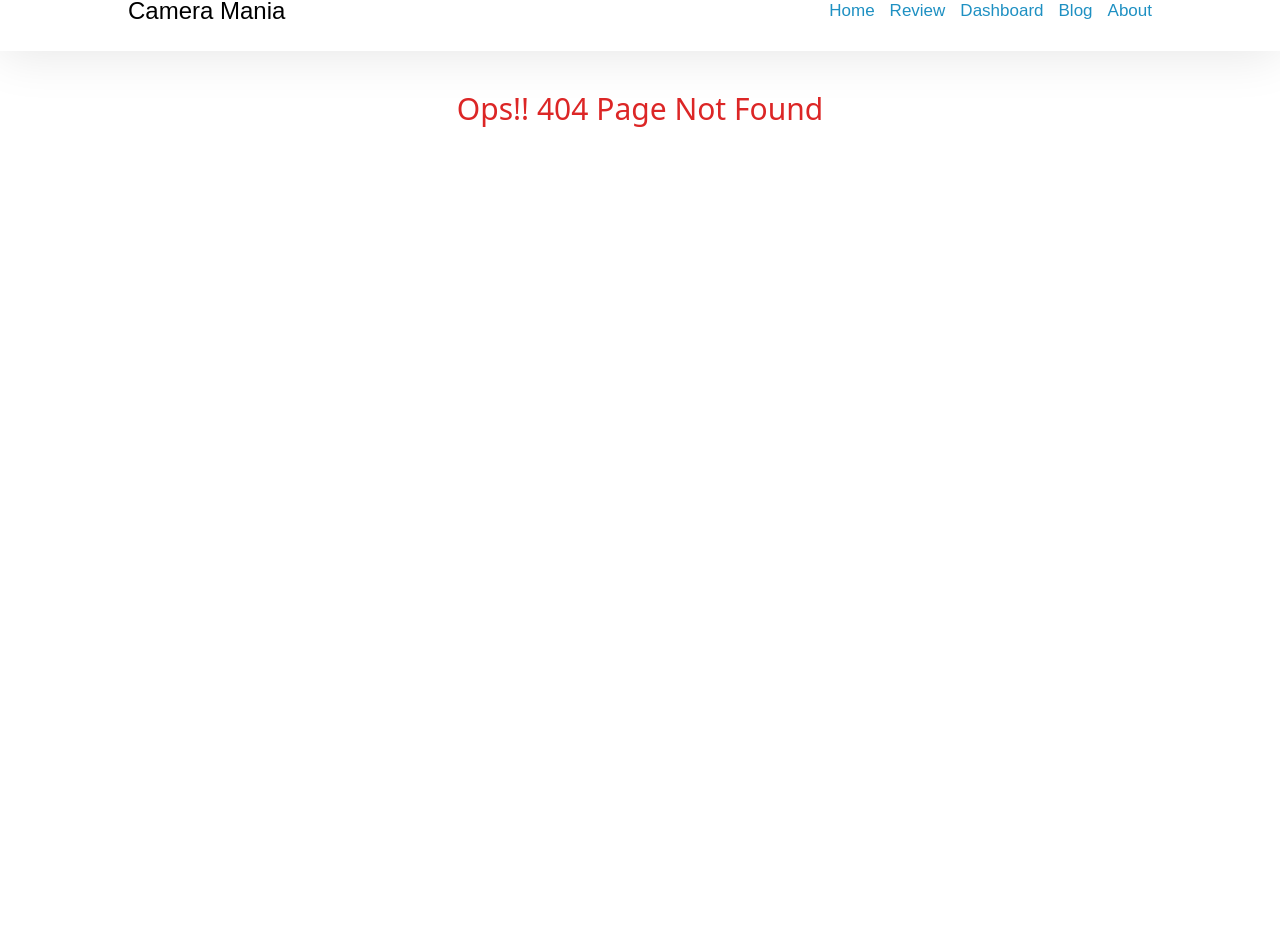
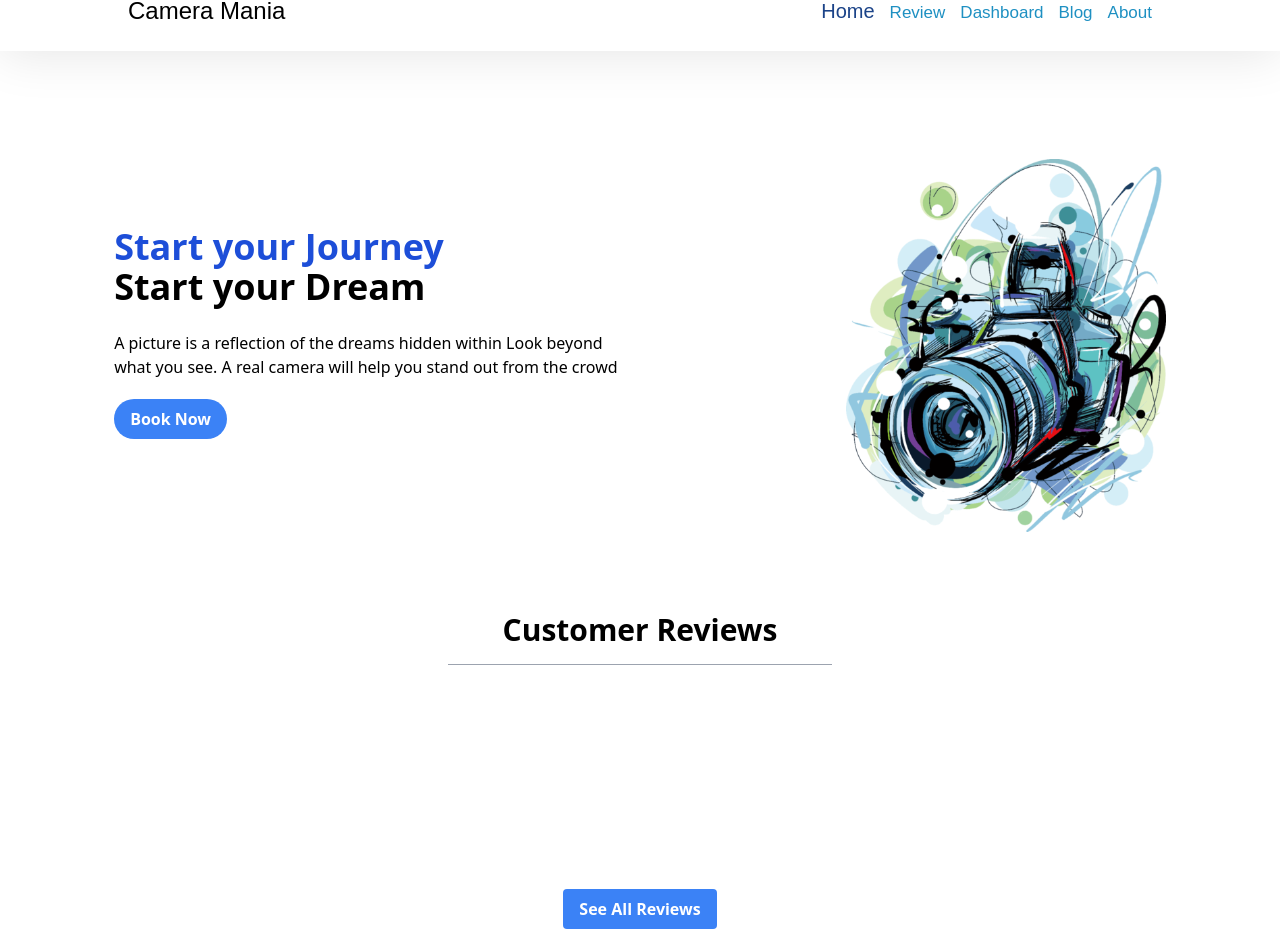
Before and after one commit to MrRonnie/React-Camera-Mania, a React (Create React App) app: page /home in a window 1280 px wide. Before the commit this address had no page. Shown: the part 29-979 px from the top of the page. Before the commit the page ends 800 px from the top, so only its background shows below. Built offline with nearby package versions, Linux system fonts and the light colour scheme.

Commit message:
see more review button link to the review

```diff
--- a/src/App.js
+++ b/src/App.js
@@ -14,6 +14,7 @@
       <Navbar></Navbar>
       <Routes>
         <Route path="/" element={<Home />}></Route>
+        <Route path="/home" element={<Home />}></Route>
         <Route path="/review" element={<Review />}></Route>
         <Route path="/dashboard" element={<Dashboard />}></Route>
         <Route path="/blog" element={<Blog />}></Route>
--- a/src/components/Home/Home.js
+++ b/src/components/Home/Home.js
@@ -1,8 +1,10 @@
 import React from "react";
 import Images from "../Images/camera.png";
 import "./Home.css";
+import { useNavigate } from "react-router-dom";
 
 const Home = () => {
+  const navigate = useNavigate();
   return (
     <>
       <div className="flex mx-auto mt-20">
@@ -32,7 +34,10 @@
           <div class="mx-auto w-96 border-t border-gray-400"></div>
         </div>
         <div>
-          <button className="bg-blue-500 hover:bg-blue-700 text-white font-bold py-2 px-4 rounded mt-52 my-6">
+          <button
+            onClick={() => navigate("./review")}
+            className="bg-blue-500 hover:bg-blue-700 text-white font-bold py-2 px-4 rounded mt-52 my-6"
+          >
             See All Reviews
           </button>
         </div>
--- a/src/components/Navbar/Navbar.js
+++ b/src/components/Navbar/Navbar.js
@@ -11,7 +11,7 @@
       <div className="link-container">
         <NavLink
           className={({ isActive }) => (isActive ? "active-link" : "link")}
-          to="/"
+          to="/home"
         >
           Home
         </NavLink>
```
